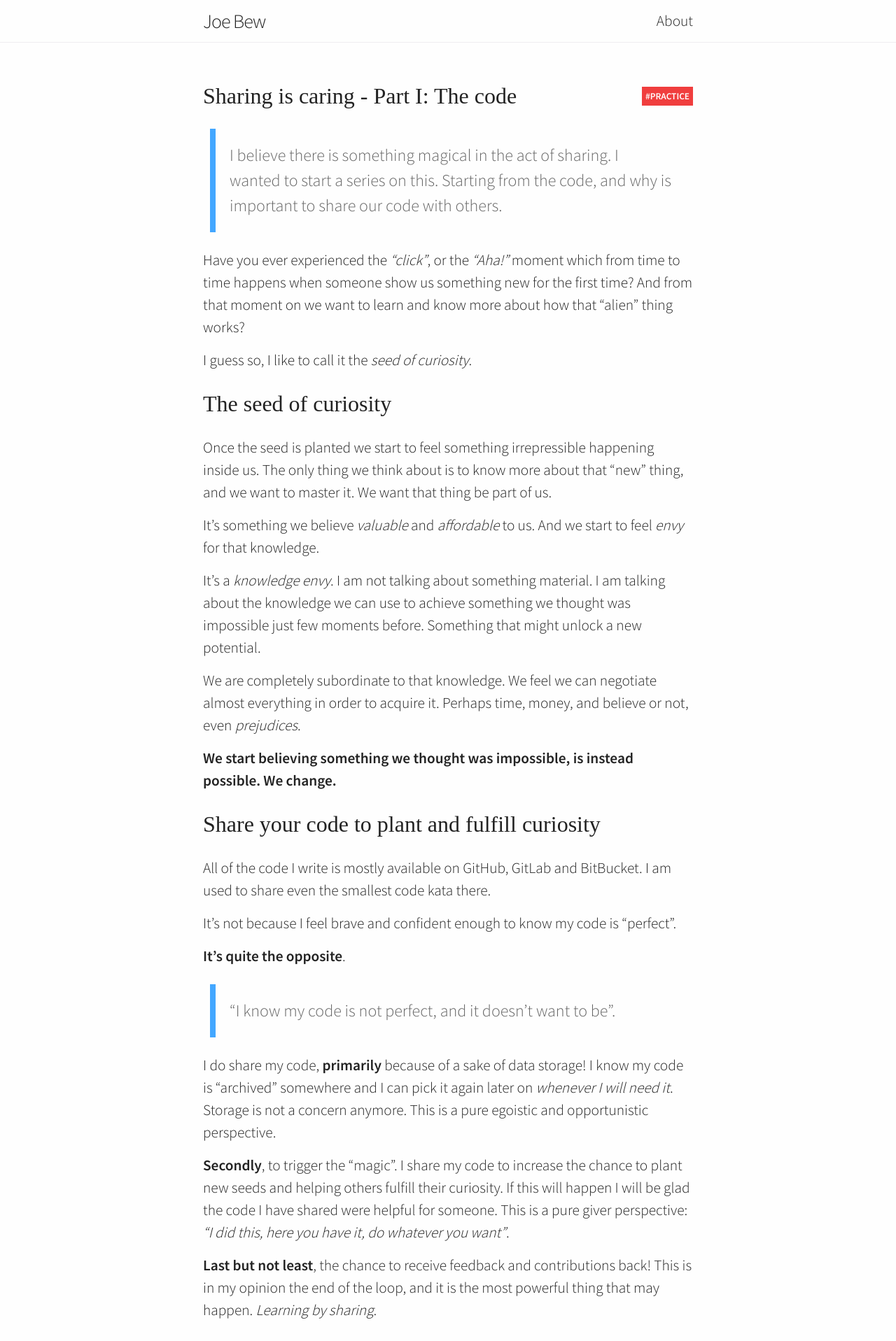
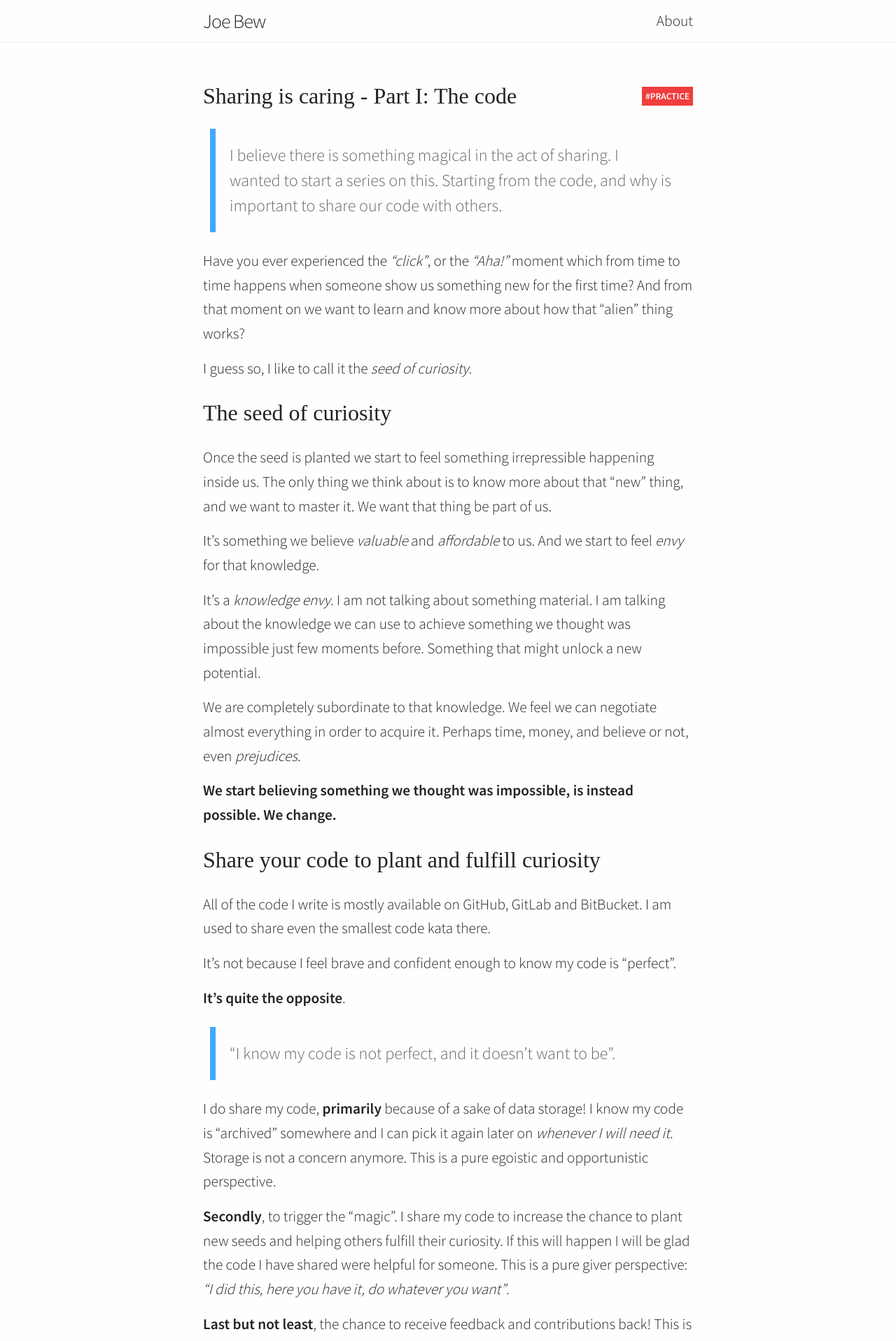
Before and after one commit to joebew42/joebew42.github.io, a Jekyll site: the page built from _posts/2020-05-05-sharing-is-caring.markdown, in a window 1280 px wide. Shown: the top 1917 px of the page at 70% size. Built offline with Jekyll 4.4.1, drawn with Linux system fonts in a browser that asks for light colours; some web fonts are replaced.

Commit message:
Increase line-height

```diff
--- a/css/main.scss
+++ b/css/main.scss
@@ -10,7 +10,7 @@ $base-font-family: 'Source Sans Pro', sans-serif;
 $base-font-weight: 300;
 $base-font-size: 16pt;
 $base-small-font-size: 10pt;
-$base-line-height: 24pt;
+$base-line-height: 26pt;
 
 $base-heading-font-family: 'Source Serif Pro', serif;;
 $base-heading-font-weight: 400;
```
